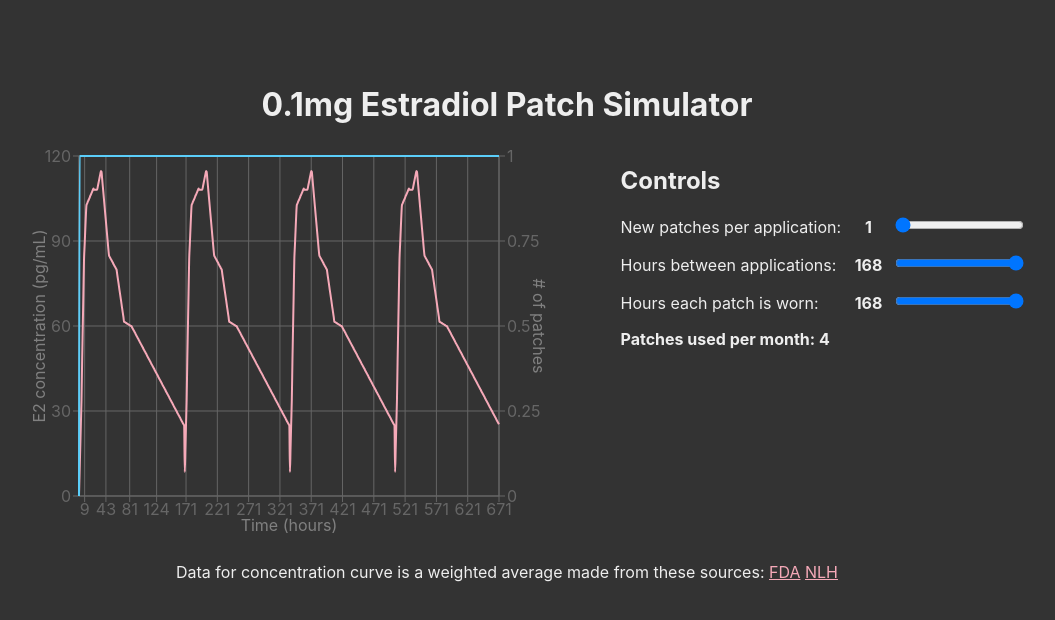
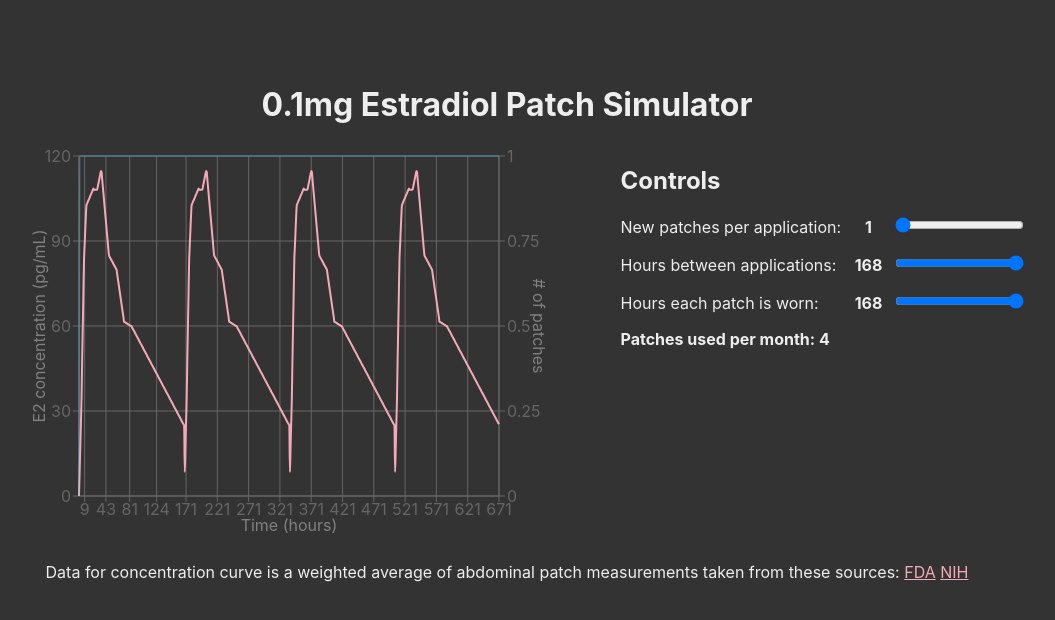
Before and after one commit to hypothete/e2-patch-simulator, a React (Create React App) app: page / in a window 1280 px wide. Shown: the top 620 px of the page, without its empty margins (133-1188 px from the left). Built offline with nearby package versions, Linux system fonts and the light colour scheme.

Commit message:
updated readme and site text

```diff
--- a/src/App.tsx
+++ b/src/App.tsx
@@ -43,7 +43,7 @@ function App() {
         </div>
       </div>
       <p>
-        Data for concentration curve is a weighted average made from these
+        Data for concentration curve is a weighted average of abdominal patch measurements taken from these
         sources:{" "}
         <a
           href="https://fda.report/DailyMed/e7e6da3b-8485-1382-61c9-e9b369018b98"
@@ -57,7 +57,7 @@ function App() {
           target="_blank"
           rel="noreferrer"
         >
-          NLH
+          NIH
         </a>
       </p>
     </div>
--- a/src/Graph.tsx
+++ b/src/Graph.tsx
@@ -62,7 +62,7 @@ function Graph({ patches, spread, period, worn }: GraphProps) {
           <Tooltip />
           <CartesianGrid stroke="#666666" strokeWidth={1} />
           <Line yAxisId="valueAxis" type="monotone" dot={false} dataKey="value" stroke="#F5A9B8" strokeWidth={2} isAnimationActive={false} />
-          <Line yAxisId="patchAxis" type="monotone" dot={false} dataKey="patches" stroke="#5BCEFA" strokeWidth={2} isAnimationActive={false} />
+          <Line yAxisId="patchAxis" type="monotone" dot={false} dataKey="patches" stroke="#5BCEFA" strokeWidth={2} opacity={0.25} isAnimationActive={false} />
         </LineChart>
       </ResponsiveContainer>
     </div>
```
Also changed, not shown: 1 other file (tests, documents, lock files or other folders).
